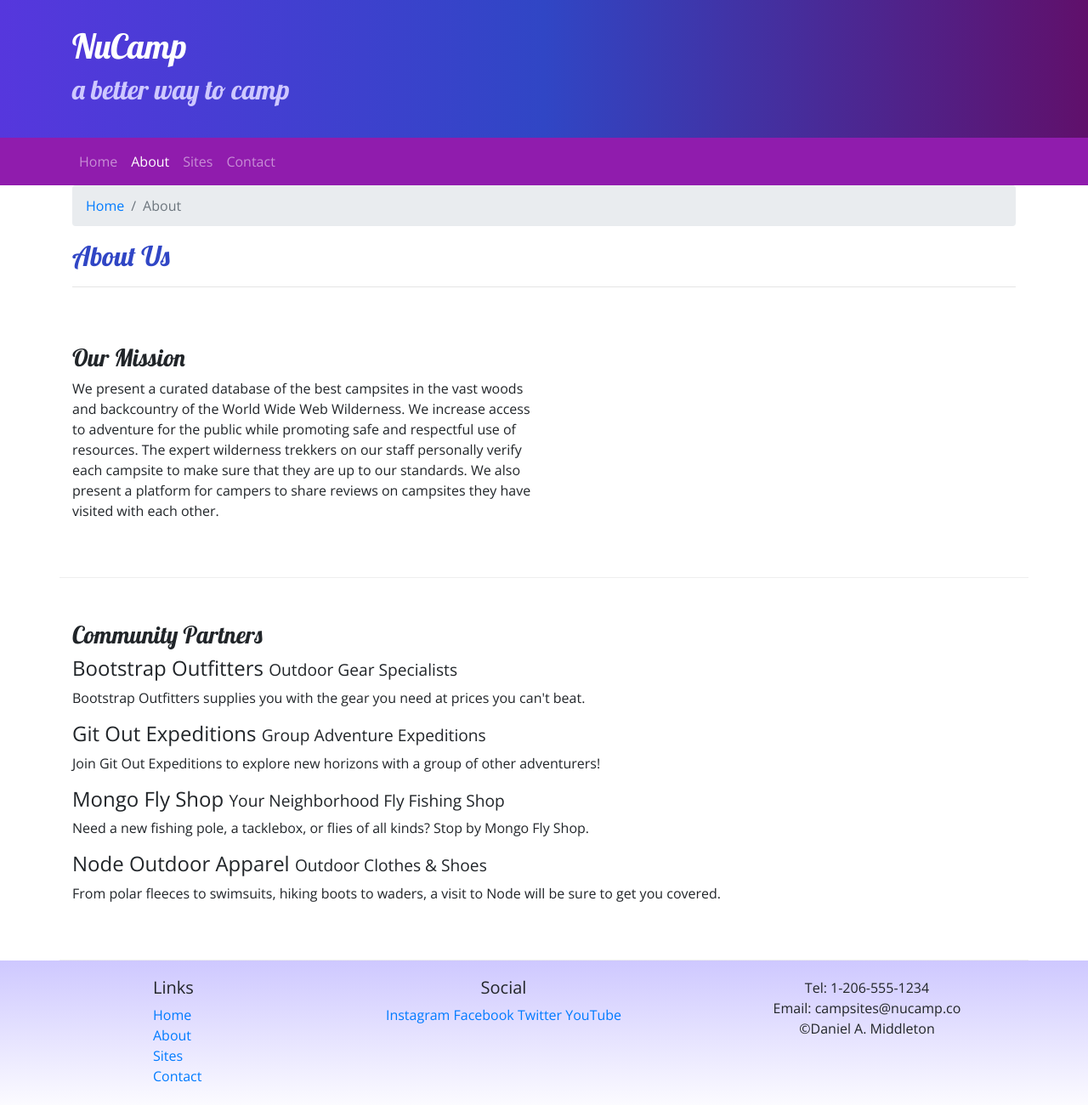
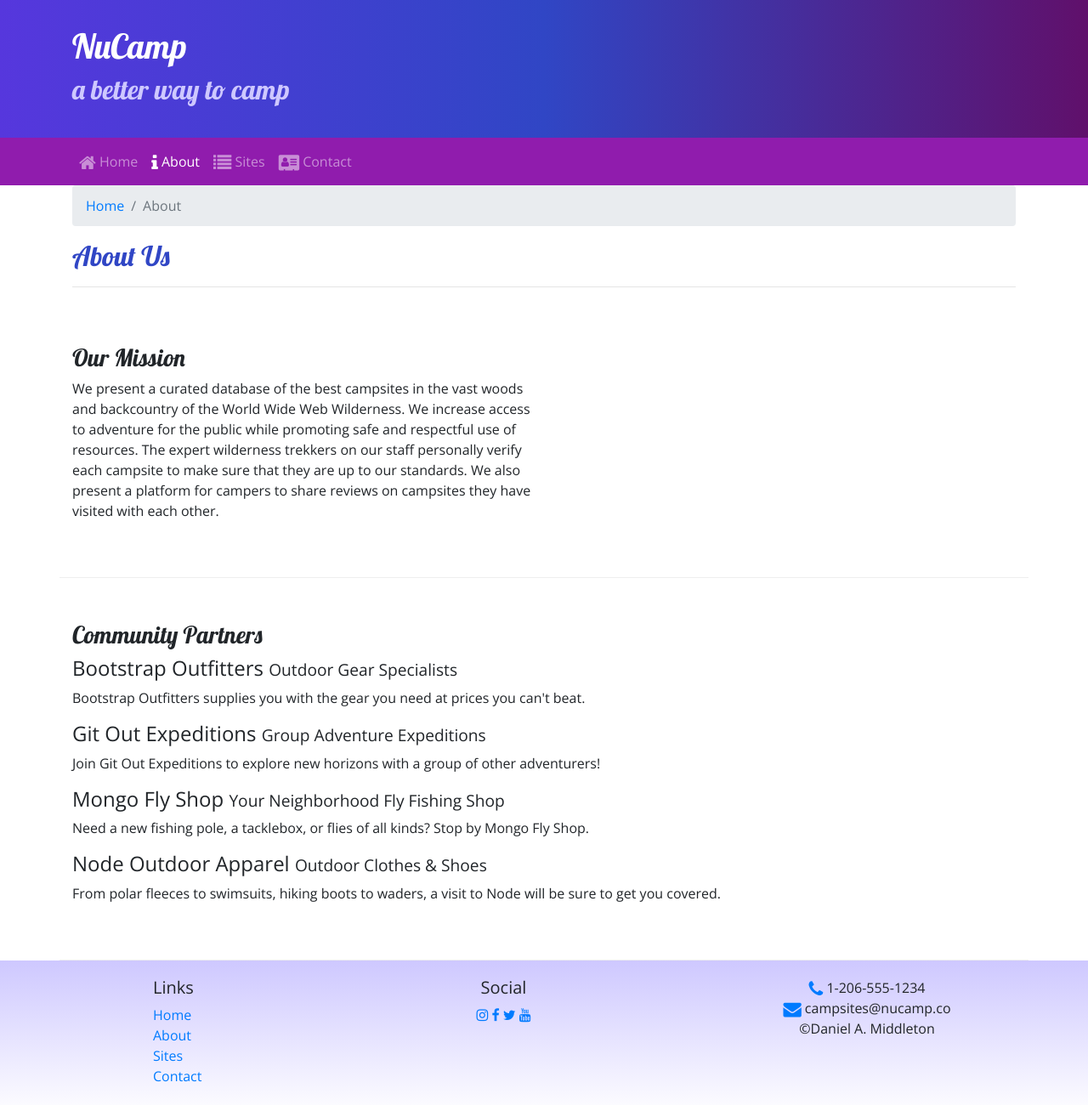
Before and after one commit to danielmiddleton05/campsite_bootstrap_daniel_middleton, a website: page aboutus.html in a window 1280 px wide. Shown: the whole page at 85% size. Drawn offline with nearby package versions, Linux system fonts and the light colour scheme.

Commit message:
added fonts and icons

```diff
--- a/aboutus.html
+++ b/aboutus.html
@@ -12,6 +12,8 @@
     <!-- Additional CSS must be placed after Bootstrap CSS -->
     <link rel="stylesheet" href="https://fonts.googleapis.com/css?family=Lobster|Open+Sans" />
     <link rel="stylesheet" href="css/styles.css" />
+    <link rel="stylesheet" href="node_modules/font-awesome/css/font-awesome.min.css" />
+
     <title>NuCamp: A Better Way To Camp</title>
 </head>
 
@@ -35,10 +37,10 @@
             </button>
             <div class="collapse navbar-collapse" id="nucampNavbar">
                 <ul class="navbar-nav">
-                    <li class="nav-item"><a class="nav-link" href="index.html">Home</a></li>
-                    <li class="nav-item active"><a class="nav-link" href="#">About</a></li>
-                    <li class="nav-item"><a class="nav-link" href="#">Sites</a></li>
-                    <li class="nav-item"><a class="nav-link" href="#">Contact</a></li>
+                    <li class="nav-item"><a class="nav-link" href="index.html"><i class="fa fa-home fa-lg"></i> Home</a></li>
+                    <li class="nav-item active"><a class="nav-link" href="#"><i class="fa fa-info fa-lg"></i> About</a></li>
+                    <li class="nav-item"><a class="nav-link" href="#"><i class="fa fa-list fa-lg"></i> Sites</a></li>
+                    <li class="nav-item"><a class="nav-link" href="#"><i class="fa fa-address-card fa-lg"></i> Contact</a></li>
                 </ul>
             </div>
         </div>
@@ -92,14 +94,14 @@
                 </div>
                 <div class="col-6 col-sm-5 text-center">
                     <h5>Social</h5>
-                    <a href="http://instagram.com/">Instagram</a>
-                    <a href="http://facebook.com/">Facebook</a>
-                    <a href="http://twitter.com/">Twitter</a>
-                    <a href="http://youtube.com/">YouTube</a>
+                    <a href="http://instagram.com/"><i class="fa fa-instagram"></i></a>
+                    <a href="http://facebook.com/"><i class="fa fa-facebook"></i></a>
+                    <a href="http://twitter.com/"><i class="fa fa-twitter"></i></a>
+                    <a href="http://youtube.com/"><i class="fa fa-youtube"></i></a>
                 </div>
                 <div class="col-sm-4 text-center">
-                    Tel: 1-206-555-1234<br />
-                    Email: campsites@nucamp.co<br />
+                    <i class="fa fa-phone fa-lg text-primary"></i> 1-206-555-1234<br />
+                    <i class="fa fa-envelope fa-lg text-primary"></i> campsites@nucamp.co<br />
                     &copy;Daniel A. Middleton
                 </div>
            </div>
--- a/package.json
+++ b/package.json
@@ -15,6 +15,7 @@
   },
   "dependencies": {
     "bootstrap": "^4.5.2",
+    "font-awesome": "^4.7.0",
     "jquery": "^3.5.1",
     "popper.js": "^1.16.1"
   },
```
Also changed, not shown: index.html (+12 -10 lines), 2 other files.
